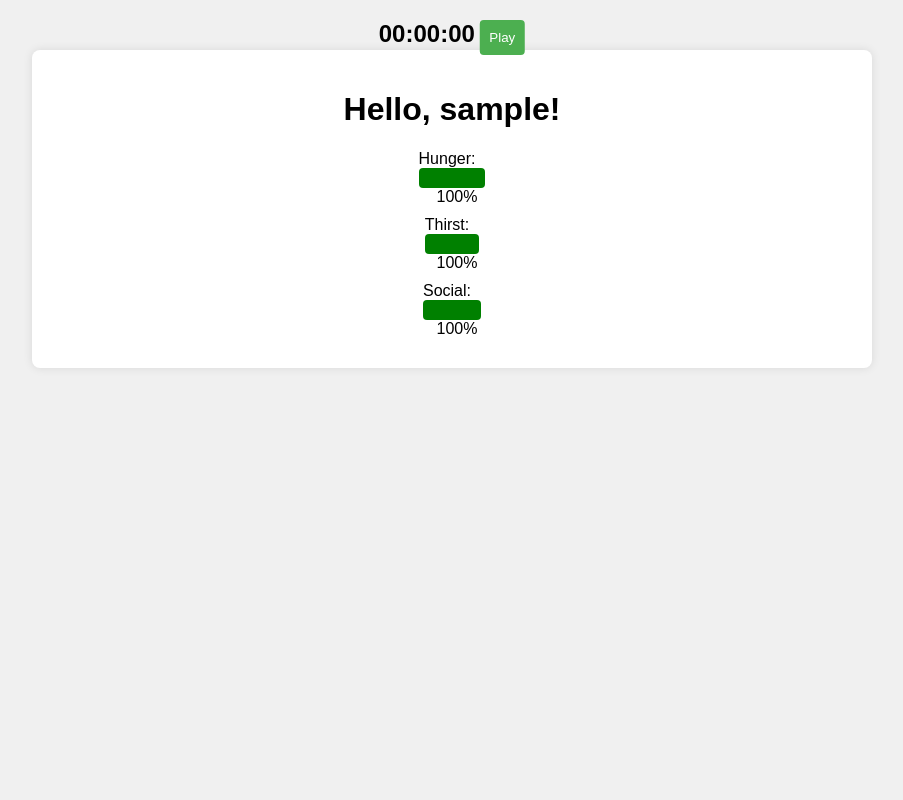
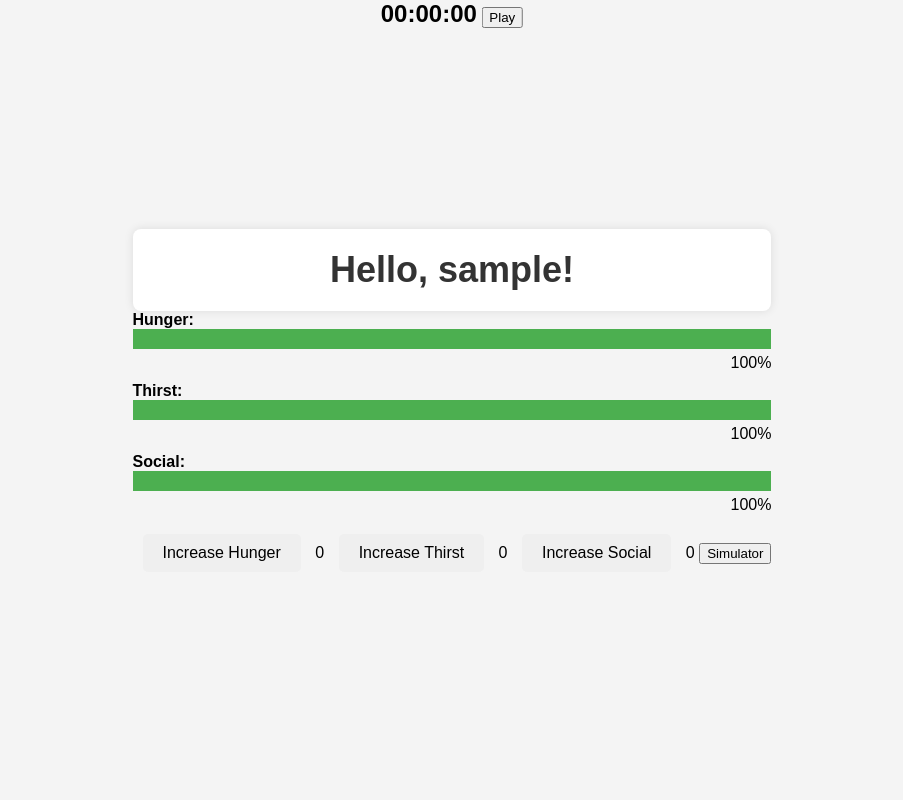
Before and after one commit to talitala/Undergraduate_Research, a Flask app: a page that uses templates/game.html in a window 1280 px wide. Shown: the whole page, without its empty margins (188-1091 px from the left). Run offline with Flask 3, Linux system fonts and the light colour scheme.

Commit message:
First Push

```diff
--- a/app.py
+++ b/app.py
@@ -1,5 +1,6 @@
 from flask import Flask, render_template, request, jsonify, redirect, url_for
-
+import random
+import time
 app = Flask(__name__)
 
 # Initial values for bars
@@ -65,10 +66,20 @@ def perform_action(action):
         'social': social
     })
 
-def get_random_value():
-    # Get a random value between 5 and 15
-    import random
-    return random.randint(5, 15)
+# Simulation function
+def simulation():
+    global hunger, thirst, social
+    while True:
+        # Randomly perform actions
+        action = random.choice(['eat', 'drink', 'call'])
+        if action == 'eat':
+            hunger += 20
+        elif action == 'drink':
+            thirst += 20
+        elif action == 'call':
+            social += 20
+        # Update every 5 seconds
+        time.sleep(5)
 
 if __name__ == '__main__':
     app.run(debug=True)
--- a/static/script.js
+++ b/static/script.js
@@ -1,56 +1,52 @@
 // Initialize variables
 let elapsedSeconds = 0;
 let playButtonClicked = false;
+let hungerClicks = 0;
+let thirstClicks = 0;
+let socialClicks = 0;
+let lastHungerClickTime = 0;
+let lastThirstClickTime = 0;
+let lastSocialClickTime = 0;
 
-// Update progress bars and check game over condition
 // Update progress bars and check game over condition
 function updateBars(data) {
     updateBar("hunger-fill", "hunger-level", data.hunger);
     updateBar("thirst-fill", "thirst-level", data.thirst);
     updateBar("social-fill", "social-level", data.social);
 
-    // Check if either hunger or thirst is at 0%
-    if (data.hunger === 0 || data.thirst === 0) {
+    // Check if any bar reaches 0%
+    if (data.hunger === 0 || data.thirst === 0 || data.social === 0) {
         stopGame();
-    } else {
-        // Check if all bars are at 0%
-        if (data.hunger === 0 && data.thirst === 0 && data.social === 0) {
-            stopGame();
-        }
     }
+}
 
-    // Update color classes based on fill percentages
-    updateColorClass("hunger-fill", data.hunger);
-    updateColorClass("thirst-fill", data.thirst);
-    updateColorClass("social-fill", data.social);
-}
 
 // Update individual progress bar and its corresponding level indicator
 function updateBar(fillId, levelId, value) {
     const fill = document.getElementById(fillId);
     const level = document.getElementById(levelId);
 
-    // Preserve the current percentage of the other bars
-    const currentWidth = parseFloat(fill.style.width) || 0;
     const newValue = Math.max(0, Math.min(value, 100));
 
-    // If the new value is less than the current width, use the new value; otherwise, use the current width
-    const newWidth = newValue < currentWidth ? newValue : currentWidth;
+    fill.style.width = newValue + "%";
+    level.textContent = newValue + "%";
 
-    fill.style.width = newWidth + "%";
-    level.textContent = newWidth + "%";
+    // Change color based on threshold
+    updateColorClass(fill, newValue);
 }
 
-// Update color classes based on fill percentage
-function updateColorClass(barId, fillPercentage) {
-    const bar = document.getElementById(barId);
+// Update color class based on threshold
+function updateColorClass(fill, value) {
+    fill.classList.remove('low');
+    fill.classList.remove('normal');
+    fill.classList.remove('high');
 
-    bar.classList.remove("low", "very-low"); // Remove existing classes
-
-    if (fillPercentage < 50 && fillPercentage >= 20) {
-        bar.classList.add("low"); // Add low class for yellow color
-    } else if (fillPercentage < 20) {
-        bar.classList.add("very-low"); // Add very-low class for red color
+    if (value <= 30) {
+        fill.classList.add('low');
+    } else if (value <= 70) {
+        fill.classList.add('normal');
+    } else {
+        fill.classList.add('high');
     }
 }
 
@@ -64,8 +60,6 @@ function startIntervals() {
             elapsedSeconds++;
             updateStopwatch();
             checkGameOver();
-            const needs = assessNeeds();
-            aiDecision(needs); // Call the AI decision function
         }
     }, 1000);
 
@@ -94,66 +88,6 @@ function startIntervals() {
     }, 8000);
 }
 
-// Assess AI character's needs based on hunger, thirst, and social levels
-function assessNeeds() {
-    const hunger = parseFloat(document.getElementById('hunger-fill').style.width);
-    const thirst = parseFloat(document.getElementById('thirst-fill').style.width);
-    const social = parseFloat(document.getElementById('social-fill').style.width);
-
-    return { hunger, thirst, social };
-}
-
-// AI Decision-Making
-function aiDecision(needs) {
-    const hungerThreshold = 30;
-    const thirstThreshold = 30;
-    const socialThreshold = 30;
-
-    const isHungerLow = needs.hunger < hungerThreshold || document.getElementById('hunger-fill').classList.contains('low');
-    const isThirstLow = needs.thirst < thirstThreshold || document.getElementById('thirst-fill').classList.contains('low');
-    const isSocialLow = needs.social < socialThreshold || document.getElementById('social-fill').classList.contains('low');
-
-    if (isHungerLow) {
-        performActionAndDisplayMessage('eat', 'The AI has eaten');
-    } else if (isThirstLow) {
-        performActionAndDisplayMessage('drink', 'The AI has drunk');
-    } else if (isSocialLow) {
-        performActionAndDisplayMessage('call', 'The AI has socialized');
-    } else {
-        // If all needs are relatively satisfied, perform a default action or no action
-        // performDefaultAction();
-    }
-}
-
-// Perform actions and display messages
-function performActionAndDisplayMessage(action, message) {
-    performAction(action);
-    displayMessage(message);
-}
-
-// Display message on the screen
-function displayMessage(message) {
-    const messageContainer = document.getElementById('message-container');
-    messageContainer.textContent = message;
-
-    // Clear the message after a few seconds
-    setTimeout(() => {
-        messageContainer.textContent = '';
-    }, 3000);
-}
-
-// Stop the game, display "GAME OVER!", and hide the play button
-function stopGame() {
-    playButtonClicked = false;
-    document.getElementById('elapsed-timer').textContent = "GAME OVER!";
-    document.getElementById('elapsed-timer').style.color = "red";
-
-    // Remove the play button
-    const playButton = document.getElementById('play-button');
-    playButton.classList.add('hidden');
-    playButton.removeEventListener('click', startIntervals);
-}
-
 // Update the stopwatch display
 function updateStopwatch() {
     const stopwatch = document.getElementById('elapsed-timer');
@@ -173,11 +107,39 @@ function formatTime(value) {
     return value < 10 ? `0${value}` : value;
 }
 
+function runSim() {
+    setInterval(() => {
+        const randomAction = Math.floor(Math.random() * 3); // Generate random number from 0 to 2
+        switch (randomAction) {
+            case 0:
+                performAction('increaseHunger', 20);
+                hungerClicks++; // Increment hunger clicks
+                calculateClickRate('Hunger', lastHungerClickTime);
+                lastHungerClickTime = Date.now();
+                document.getElementById('hunger-counter').textContent = hungerClicks; // Update displayed counter
+                break;
+            case 1:
+                performAction('increaseThirst', 20);
+                thirstClicks++; // Increment thirst clicks
+                calculateClickRate('Thirst', lastThirstClickTime);
+                lastThirstClickTime = Date.now();
+                document.getElementById('thirst-counter').textContent = thirstClicks; // Update displayed counter
+                break;
+            case 2:
+                performAction('increaseSocial', 20);
+                socialClicks++; // Increment social clicks
+                calculateClickRate('Social', lastSocialClickTime);
+                lastSocialClickTime = Date.now();
+                document.getElementById('social-counter').textContent = socialClicks; // Update displayed counter
+                break;
+            default:
+                break;
+        }
+    }, 5000); // Run simulation every 5 seconds
+}
 // Perform actions (e.g., decrease hunger, thirst, social)
-// Perform actions (e.g., decrease hunger, thirst, social)
-function performAction(action) {
+function performAction(action, value) {
     const maxDecrease = 10; // Maximum percentage to decrease
-    const maxIncrease = 20; // Maximum percentage to increase
 
     let newHunger = parseFloat(document.getElementById('hunger-fill').style.width);
     let newThirst = parseFloat(document.getElementById('thirst-fill').style.width);
@@ -199,31 +161,63 @@ function performAction(action) {
         newSocial = Math.max(0, newSocial - decreaseAmountSocial);
     }
 
-    // Increase the corresponding bar by 20%
-    if (action === 'eat') {
-        newHunger = Math.min(100, newHunger + maxIncrease);
+    if (action === 'increaseHunger') {
+        newHunger = Math.min(100, newHunger + value);
     }
 
-    if (action === 'drink') {
-        newThirst = Math.min(100, newThirst + maxIncrease);
+    if (action === 'increaseThirst') {
+        newThirst = Math.min(100, newThirst + value);
     }
 
-    if (action === 'call') {
-        newSocial = Math.min(100, newSocial + maxIncrease);
+    if (action === 'increaseSocial') {
+        newSocial = Math.min(100, newSocial + value);
     }
 
     updateBars({ hunger: newHunger, thirst: newThirst, social: newSocial });
 }
 
+// Stop the game, display "GAME OVER!", and hide the play button
+function stopGame() {
+    playButtonClicked = false;
+    document.getElementById('elapsed-timer').textContent = "GAME OVER!";
+    document.getElementById('elapsed-timer').style.color = "red";
 
-// Event listener for the play button
-document.getElementById('play-button').addEventListener('click', () => {
-    startIntervals();
-    document.getElementById('play-button').classList.add('hidden');
+    // Remove the play button
+    const playButton = document.getElementById('play-button');
+    playButton.classList.add('hidden');
+    playButton.removeEventListener('click', startIntervals);
+}
+
+// Calculate and display click rate
+function calculateClickRate(button, lastClickTime) {
+    const currentTime = Date.now();
+    const timeDifference = currentTime - lastClickTime;
+    const clickRate = timeDifference > 0 ? (1000 / timeDifference).toFixed(2) + " clicks/sec" : "N/A";
+
+    const clickRateContainer = document.getElementById('click-rate-container');
+    clickRateContainer.textContent = `Click rate (${button}): ${clickRate}`;
+}
+
+// Event listeners for the action buttons
+document.getElementById('increase-hunger-button').addEventListener('click', () => {
+    performAction('increaseHunger', 20);
+    hungerCounter++; // Increment hunger counter
+    document.getElementById('hunger-counter').textContent = hungerCounter; // Update displayed counter
 });
 
-// Event listener for the stop button
-document.getElementById('stop-button').addEventListener('click', () => {
-    playButtonClicked = false;
-    document.getElementById('play-button').classList.remove('hidden');
+document.getElementById('increase-thirst-button').addEventListener('click', () => {
+    performAction('increaseThirst', 20);
+    thirstCounter++; // Increment thirst counter
+    document.getElementById('thirst-counter').textContent = thirstCounter; // Update displayed counter
 });
+
+document.getElementById('increase-social-button').addEventListener('click', () => {
+    performAction('increaseSocial', 20);
+    socialCounter++; // Increment social counter
+    document.getElementById('social-counter').textContent = socialCounter; // Update displayed counter
+});
+
+// Event listener for the Simulator button
+document.getElementById('simulator-button').addEventListener('click', () => {
+    runSim();
+});
--- a/static/style.css
+++ b/static/style.css
@@ -1,34 +1,3 @@
-body {
-    font-family: Arial, sans-serif;
-    margin: 0;
-    padding: 0;
-    background-color: #f0f0f0;
-}
-
-#game-container {
-    max-width: 800px;
-    margin: 50px auto;
-    background-color: white;
-    padding: 20px;
-    border-radius: 8px;
-    box-shadow: 0 0 10px rgba(0, 0, 0, 0.1);
-}
-
-.bar {
-    margin-bottom: 15px;
-}
-
-.bar-fill {
-    height: 20px;
-    background-color: green; /* Default color for bars */
-    border-radius: 4px;
-    transition: width 0.5s ease; /* Transition effect for bar fill width */
-}
-
-.bar-fill.low {
-    background-color: yellow; /* Color for low bars */
-}
-
 #timer-container {
     position: fixed;
     top: 0;
@@ -37,22 +6,81 @@ body {
     text-align: center;
 }
 
+body {
+    font-family: Arial, sans-serif;
+    background-color: #f4f4f4;
+    margin: 0;
+    padding: 0;
+    display: flex;
+    justify-content: center;
+    align-items: center;
+    height: 100vh;
+}
+
+h1 {
+    color: #333;
+    text-align: center;
+    font-size: 36px;
+    margin: 0;
+    padding: 20px;
+    border-radius: 8px;
+    background-color: #fff;
+    box-shadow: 0 0 10px rgba(0, 0, 0, 0.1);
+}
+
 #elapsed-timer {
     font-size: 24px; /* Adjust the font size as needed */
     font-weight: bold;
-    color: black; /* Color for the elapsed timer */
 }
 
-#play-button {
-    margin-top: 20px;
-    padding: 10px;
-    background-color: #4caf50;
-    color: white;
-    border: none;
-    border-radius: 4px;
-    cursor: pointer;
+.bar {
+    margin-bottom: 10px;
+}
+
+.bar-label {
+    display: block;
+    font-weight: bold;
+}
+
+.bar-fill {
+    height: 20px;
+    background-color: #4CAF50; /* Green by default */
+    width: 100%; /* Full width by default */
+    transition: width 0.3s ease-in-out; /* Smooth transition animation */
+}
+
+.bar-level {
+    display: block;
+    text-align: right;
+    margin-top: 5px;
+}
+
+.bar.low .bar-fill {
+    background-color: #FF9800; /* Orange for low level */
+}
+
+.bar.normal .bar-fill {
+    background-color: #4CAF50; /* Green for normal level */
+}
+
+.bar.high .bar-fill {
+    background-color: #F44336; /* Red for high level */
 }
 
 .hidden {
     display: none;
 }
+
+.button-container {
+    text-align: center;
+    margin-top: 20px;
+}
+
+.action-button {
+    margin: 0 10px;
+    padding: 10px 20px;
+    font-size: 16px;
+    border: none;
+    border-radius: 5px;
+    cursor: pointer;
+}
--- a/templates/game.html
+++ b/templates/game.html
@@ -20,39 +20,18 @@
             font-weight: bold;
         }
 
-        #game-container {
+        .button-container {
             text-align: center;
+            margin-top: 20px;
         }
 
-        #bars-container {
-            display: flex;
-            flex-direction: column;
-            align-items: center;
-        }
-
-        .bar {
-            margin-bottom: 10px;
-        }
-
-        .bar-label {
-            margin-right: 10px;
-        }
-
-        .bar-fill {
-            background-color: green; /* Default color for the progress bar */
-            transition: width 0.5s; /* Smooth transition for width changes */
-        }
-
-        .bar-level {
-            margin-left: 10px;
-        }
-
-        .bar-fill.low {
-            background-color: yellow; /* Color when below 50% */
-        }
-
-        .bar-fill.very-low {
-            background-color: red; /* Color when below 20% */
+        .action-button {
+            margin: 0 10px;
+            padding: 10px 20px;
+            font-size: 16px;
+            border: none;
+            border-radius: 5px;
+            cursor: pointer;
         }
     </style>
 </head>
@@ -80,6 +59,16 @@
                 <span class="bar-level" id="social-level">100%</span>
             </div>
         </div>
+        <div class="button-container">
+            <button id="increase-hunger-button" class="action-button">Increase Hunger</button>
+            <span id="hunger-counter">0</span>
+            <button id="increase-thirst-button" class="action-button">Increase Thirst</button>
+            <span id="thirst-counter">0</span>
+            <button id="increase-social-button" class="action-button">Increase Social</button>
+            <span id="social-counter">0</span>
+            <button id="simulator-button">Simulator</button>
+            <div id="click-rate-container"></div> <!-- Container for displaying click rates -->
+        </div>
     </div>
     <script src="{{ url_for('static', filename='script.js') }}"></script>
 </body>
```
Also changed, not shown: templates/index.html (+60 -8 lines).
